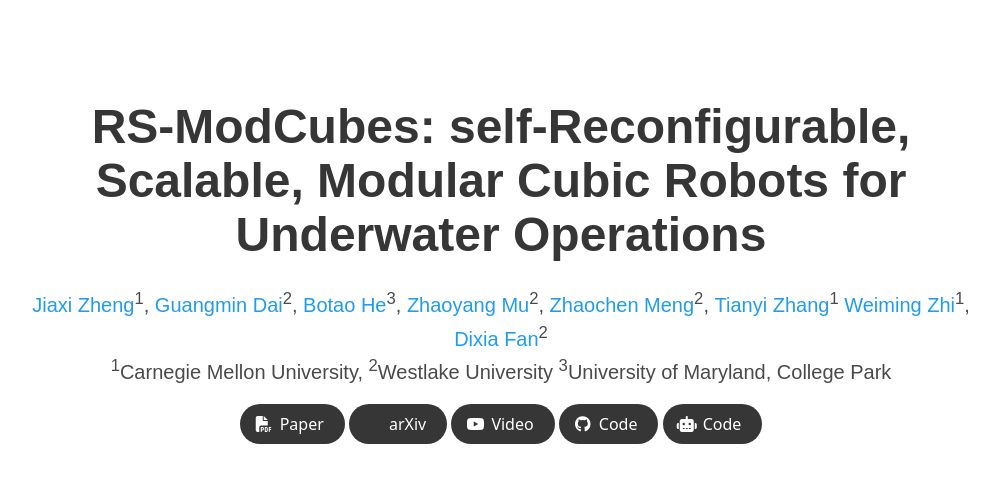
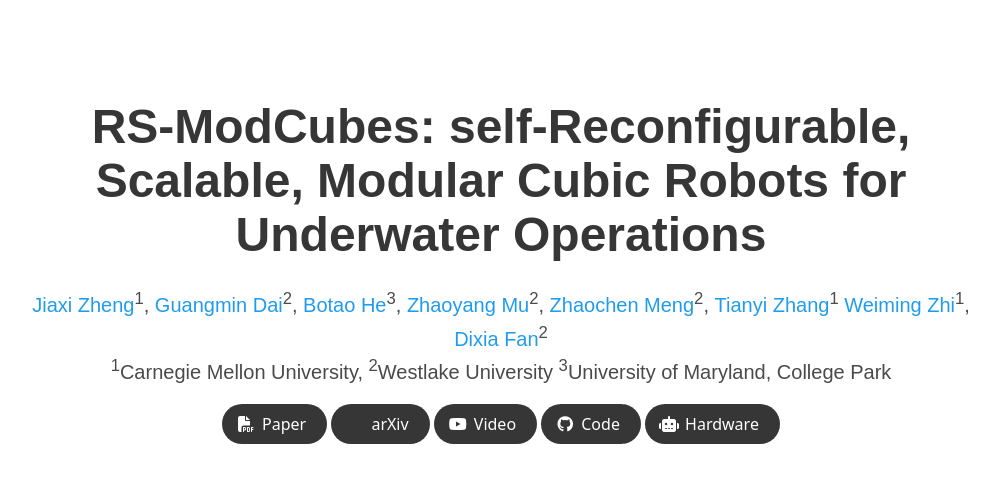
Before and after one commit to jiaxi-zheng/ModCube.github.io, a plain HTML site: page index.html in a window 1280 px wide. Shown: the top 502 px of the page, without its empty margins (139-1138 px from the left). Drawn offline with nearby package versions, Linux system fonts and the light colour scheme; a script that the page names is missing; some icons are missing; a web font is replaced by a local one.

Commit message:
Update index.html

```diff
--- a/index.html
+++ b/index.html
@@ -170,7 +170,7 @@
                   <span class="icon">
                       <i class="fas fa-robot"></i>
                   </span>
-                  <span>Code</span>
+                  <span>Hardware</span>
                   </a>
               </span>
               <!-- Dataset Link. -->
```
